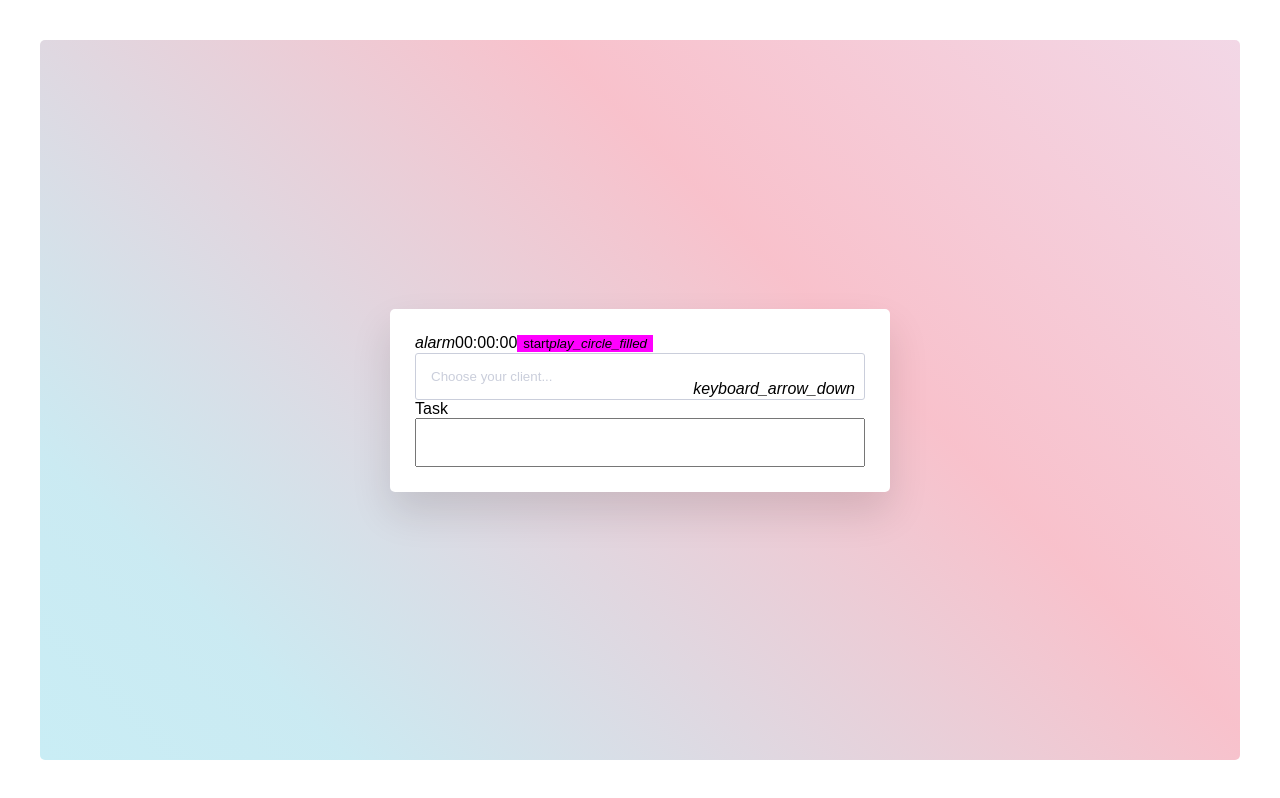
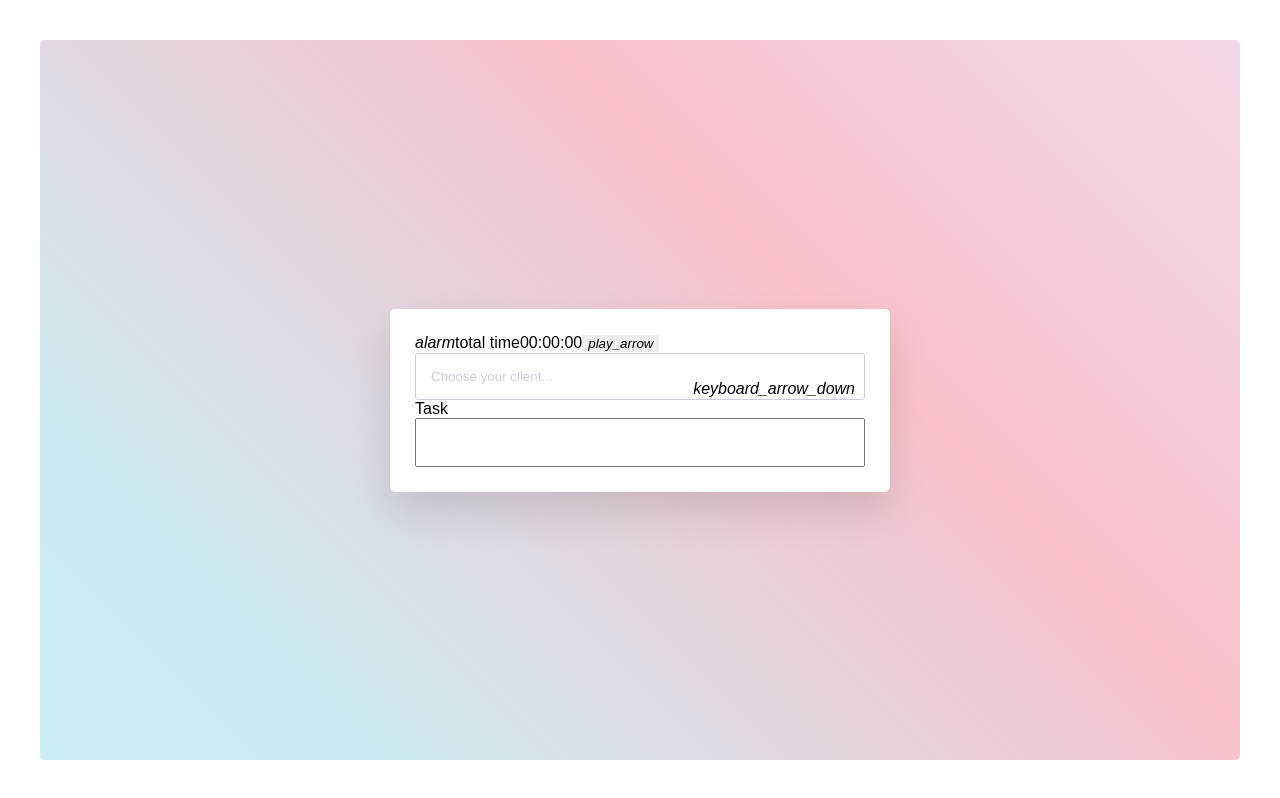
Before and after one commit to andrew-secret/time-tracker, a React app: page / in a window 1280 px wide. Built offline with nearby package versions, Linux system fonts and the light colour scheme; what webfontloader would draw is missing.

Commit message:
add prop for additional class via classnames

```diff
--- a/src/components/Timer/Timer.js
+++ b/src/components/Timer/Timer.js
@@ -5,22 +5,27 @@ import styles from "./Timer.scss";
 const Timer = props => {
   console.log('isRunning', props.isRunning);
   return (
-    <div className="wrapper">
+    <div className={styles.timer}>
       <i className="material-icons">alarm</i>
-      <span className="timer">
+      <label className={styles.timeLabel}>
+        total time
+      </label>
+      <span className={styles.currentTime}>
         {props.hours}:
         {props.minutes}:
         {props.seconds}
       </span>
       {props.isRunning === false ? (
         <Button
-          label="start"
-          icon="play_circle_filled"
+          label=""
+          className={styles.circleButton}
+          icon="play_arrow"
           onClick={props.startTimer}/>
       ) : (
         <Button
-          label="stop"
-          icon="pause_circle_filled"
+          label=""
+          className={styles.circleButton}
+          icon="pause"
           onClick={props.stopTimer}/>
       )}
     </div>
--- a/src/components/button/button.js
+++ b/src/components/button/button.js
@@ -1,10 +1,12 @@
+import classnames from 'classnames';
 import React from 'react'
 import styles from './button.scss'
 
 export const Button = (props) => {
+    const buttonClasses = classnames(styles.buttonStyle, props.className);
     return (
         <button
-            className={styles.buttonStyle}
+            className={buttonClasses}
             type={props.type}
             onClick={props.onClick}>
             {props.label}
--- a/src/components/button/button.scss
+++ b/src/components/button/button.scss
@@ -1,4 +1,4 @@
 .buttonStyle {
     border: none;
-    background: fuchsia;
+    cursor: pointer;
 }
```
